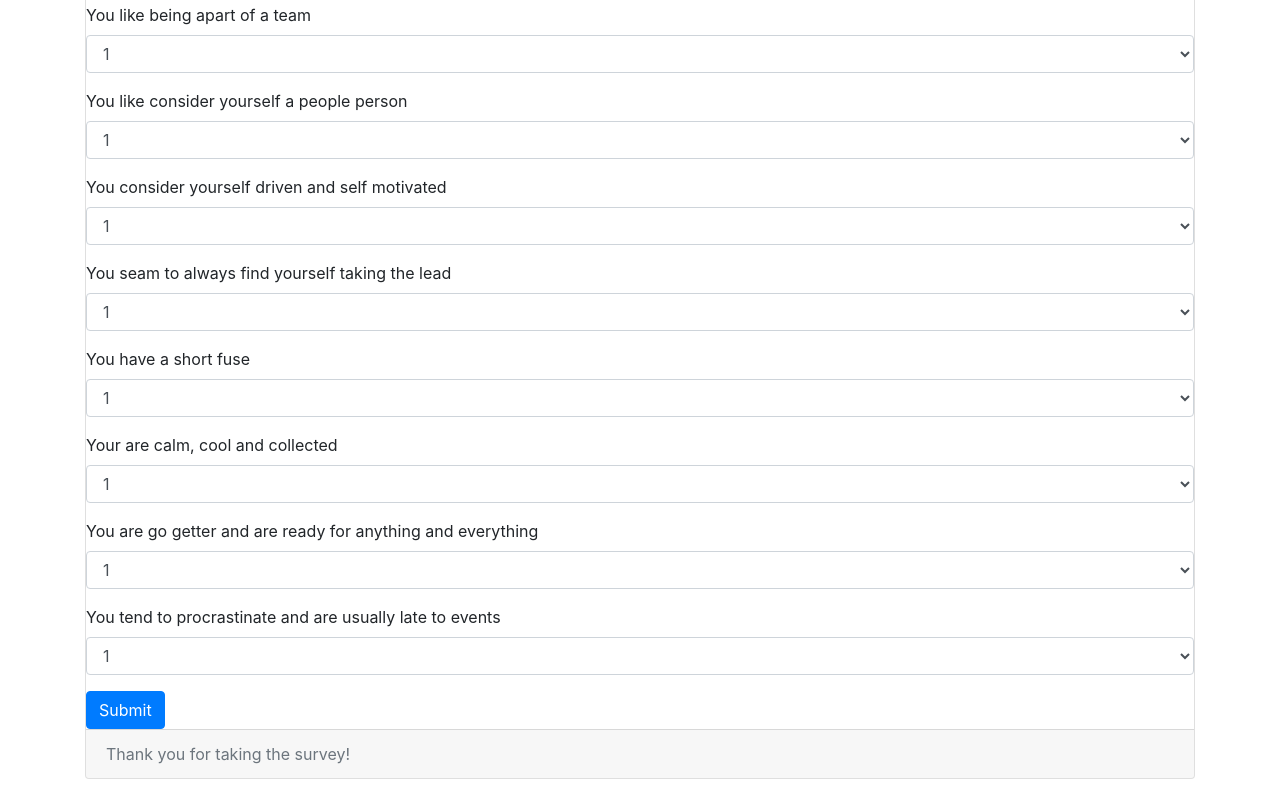
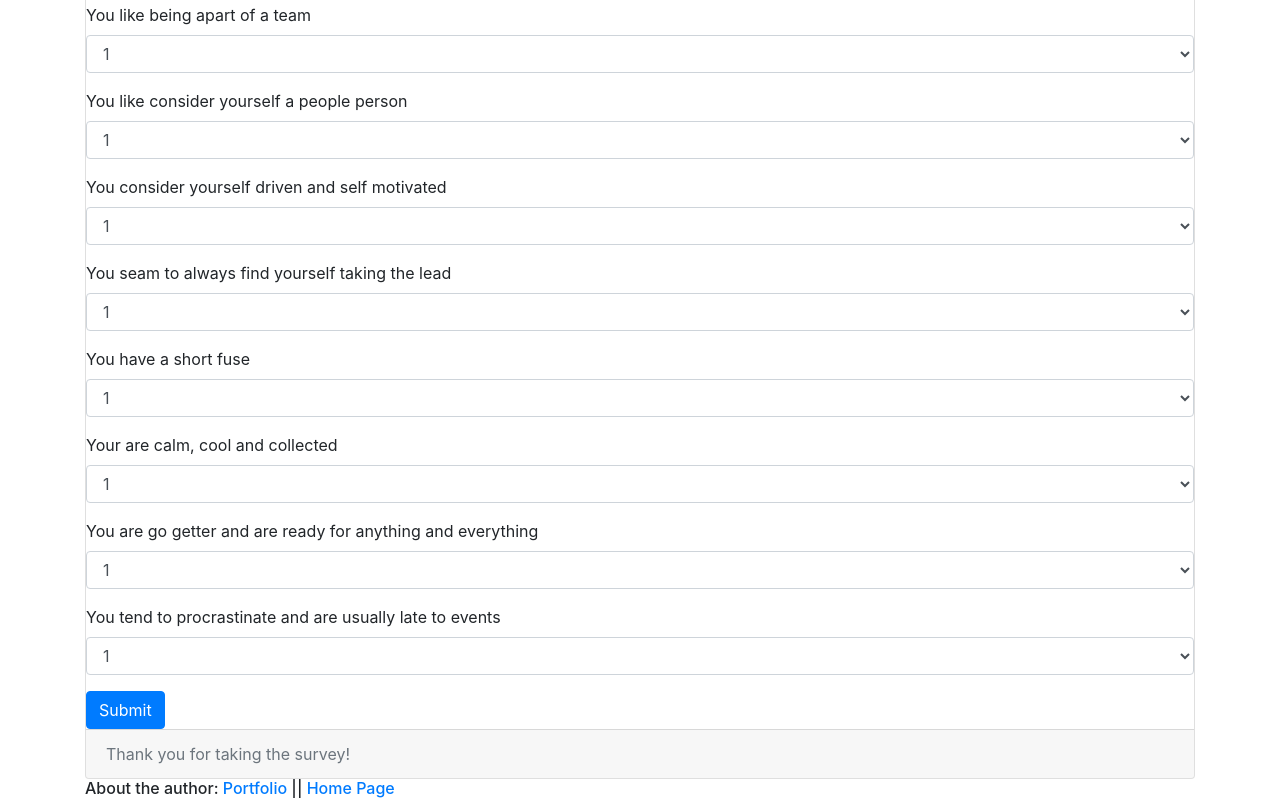
Before and after one commit to Mrmichael423/friend-frinder, a website: page app/public/survey.html in a window 1280 px wide. Shown: the part 535-1341 px from the top of the page. Before the commit the page ends 1314 px from the top, so only its background shows below. Drawn offline with nearby package versions, Linux system fonts and the light colour scheme.

Commit message:
updated my footer on survey html

```diff
--- a/app/public/survey.html
+++ b/app/public/survey.html
@@ -183,5 +183,17 @@
         </div>
       </div>
     </div>
+    <footer>
+      <div class="container">
+        <h6>
+          About the author:
+          <a href="https://mrmichael423.github.io/Responsive-Portfolio/"
+            >Portfolio</a
+          >
+          <span>||</span>
+          <a href="/">Home Page</a>
+        </h6>
+      </div>
+    </footer>
   </body>
 </html>
```
